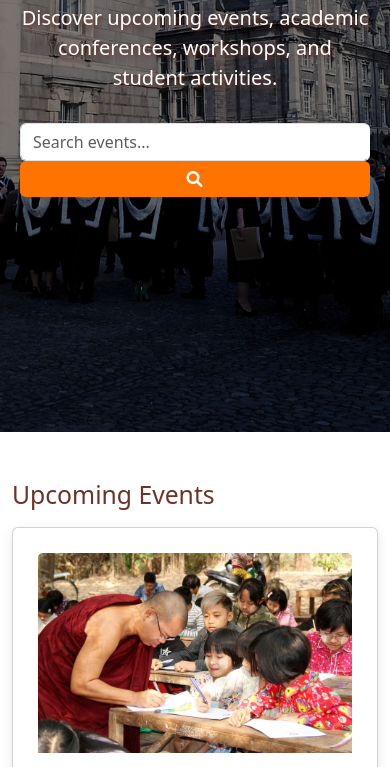
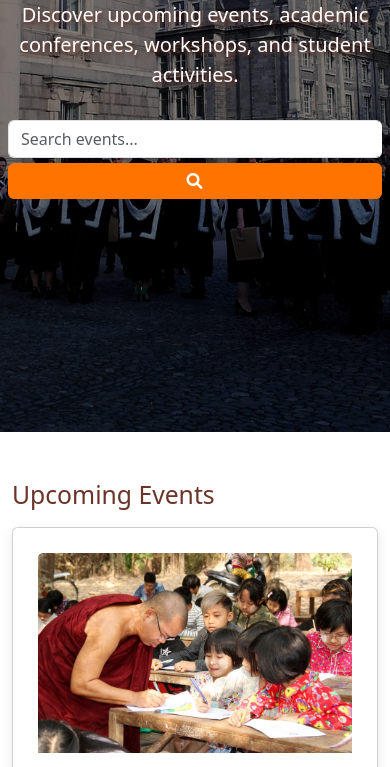
Before and after one commit to yadanarphyo246/Pyinnyar-Pankhin, a plain HTML site: page Frontend/event.html in a window 390 px wide. Shown: the part 416-1183 px from the top of the page. Drawn offline with nearby package versions, Linux system fonts and the light colour scheme.

Commit message:
Update UI

```diff
--- a/Frontend/style.css
+++ b/Frontend/style.css
@@ -1990,3 +1990,50 @@ address a:hover {
   color: #6C3428;
   text-decoration: underline;
 }
+
+@media (max-width: 768px) {
+  .lead-1 {
+    font-size: 1.25rem;
+  }
+
+  .lead-2 {
+    font-size: 0.95rem;
+  }
+
+  .input-group {
+    max-width: 90%;
+
+  }
+
+  .form-control {
+    font-size: 0.9rem;
+    padding: 0.5rem;
+
+  }
+
+  .btn-secondary-custom {
+    padding: 0.5rem 1rem;
+    margin-top: 5px;
+
+  }
+}
+
+@media (max-width: 576px) {
+  .hero-section-event {
+    padding: 2rem 0.5rem;
+  }
+
+  .input-group {
+    flex-direction: row;
+    align-items: stretch;
+  }
+
+  .form-control {
+    font-size: 0.85rem;
+  }
+
+  .btn-secondary-custom {
+    padding: 0.5rem;
+
+  }
+}
```
Also changed, not shown: Frontend/about.html (+1 -6 lines), Frontend/event.html (+0 -1 lines), Frontend/library.html (+4 -5 lines).
